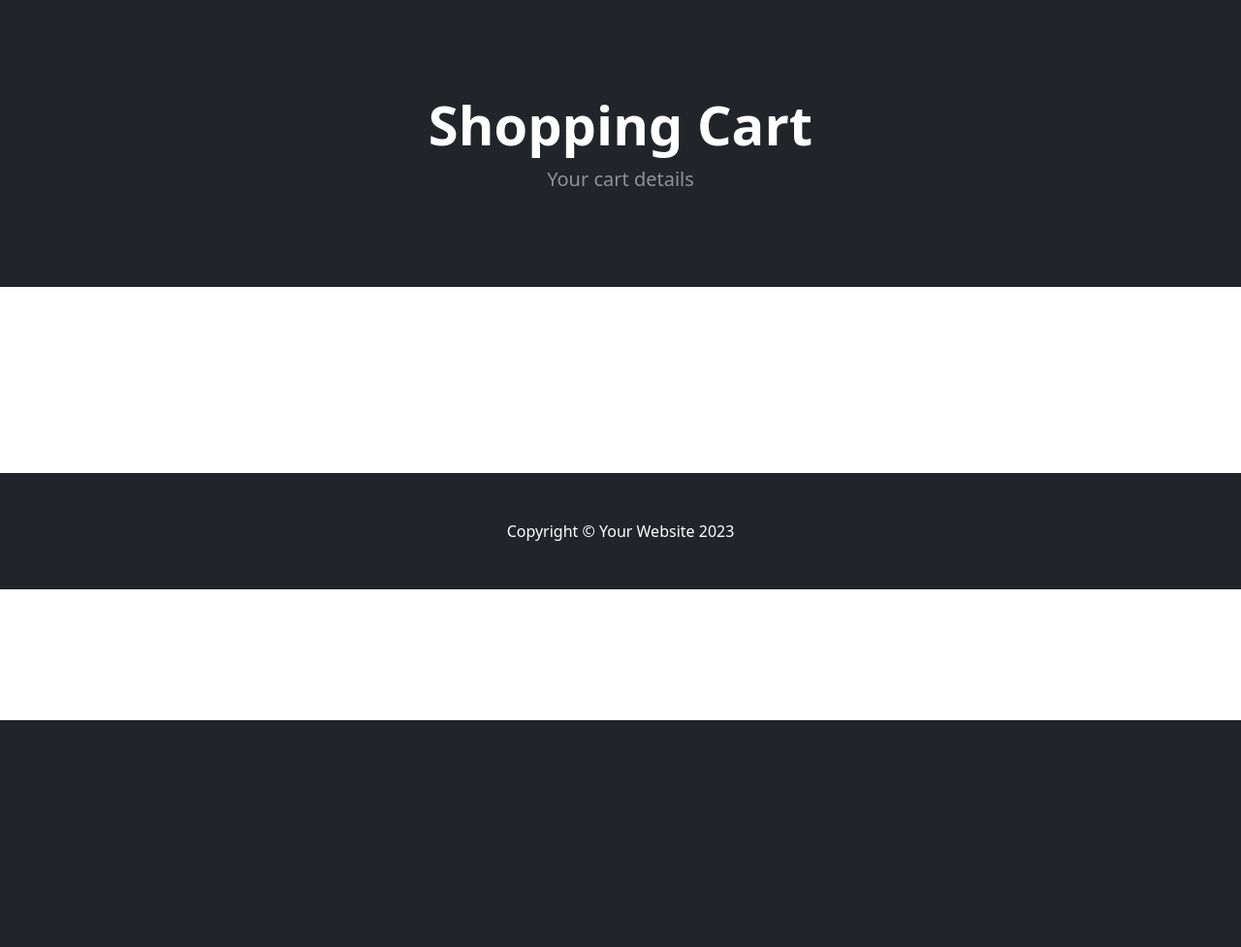
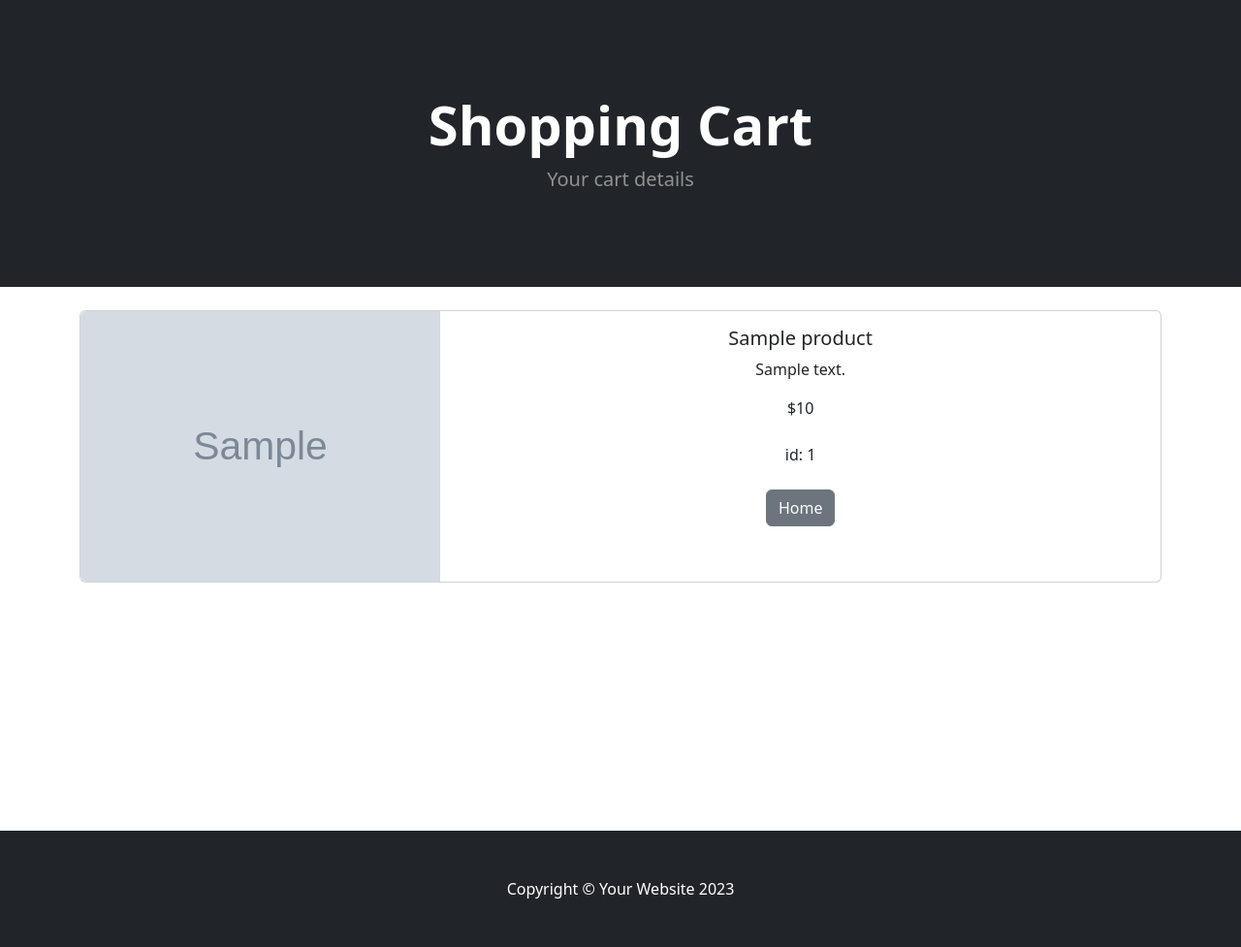
Before and after one commit to iammanishanand/django-ecom, a Django app: template cart/templates/cart_summary.html in a window 1280 px wide. Shown: the part 57-1034 px from the top of the page at 97% size. Before the commit the page ends 800 px from the top, so only its background shows below. Run offline with Django 5.2, Linux system fonts and the light colour scheme; the template is opened without the code that fills it: most values are stand-ins (such as "Sample title", 1, 10 or a date in 2020); grey boxes marked "Sample" are stand-in pictures; some libraries are stand-ins or nearby versions.

Commit message:
Update Shopping Cart Summary Page

```diff
--- a/cart/cart.py
+++ b/cart/cart.py
@@ -1,4 +1,4 @@
-
+from store.models import Product
 class Cart():
     def __init__(self, request):
         self.session = request.session
@@ -23,3 +23,13 @@ class Cart():
 
     def __len__(self):
         return len(self.cart)
+
+
+    def get__prods(self):
+        #get ids from cart
+        products_ids = self.cart.keys()
+        # use ids to lookup products in database model
+        products =Product.objects.filter(id__in=products_ids)
+
+        #return those looked up products
+        return products
--- a/cart/templates/cart_summary.html
+++ b/cart/templates/cart_summary.html
@@ -10,6 +10,53 @@
                 </div>
             </div>
         </header>
+        <br/>
+        <div class="container">
+            {% if cart_products %}
+            {% for product in cart_products%}
+            <div class="card mb-3">
+                <div class="row g-0">
+                  <div class="col-md-4">
+                    <img src="{{ product.image.url }}" class="img-fluid rounded-start" alt="...">
+                  </div>
+                  <div class="col-md-8">
+                    <div class="card-body">
+                        <center>
+                      <h5 class="card-title">{{product.name}}</h5>
+                      <p class="card-text">{{product.description}}</p>
+
+                      {% if product.is_sale %}
+                      <div class="d-flex justify-content-center small text-warning mb-2">
+                          <div class="bi-star-fill"></div> Sale <div class="bi-star-fill"></div>
+                      </div>
+                      <!-- Product price-->
+                      <strike>
+                          ${{ product.price }}
+                      </strike>&nbsp;
+                      ${{ product.price }}
+                  {% else %}
+                      ${{ product.price }}
+                      <br></br>id: {{ product.id }}
+                  {% endif %} <br>&nbsp;</br>
+
+
+                      <a href="{% url 'home' %}" class='btn btn-secondary'>Home</a>
+                        </center>
+
+                    </div>
+                  </div>
+                </div>
+              </div>
+            <br></br>
+            {% endfor %}
+            {% else %}
+            There is nothing in your cart
+
+            {% endif %}
+
+        </div>
+
+
 
         <br></br><br></br><br></br><br></br>
 
--- a/cart/views.py
+++ b/cart/views.py
@@ -3,7 +3,10 @@ from .cart import Cart
 from store.models import Product
 from django.http import JsonResponse
 def cart_summary(request):
-    return render(request, "cart_summary.html", {})
+    # Get the cart
+    cart = Cart(request)
+    cart_products = cart.get__prods()
+    return render(request, "cart_summary.html", {"cart_products": cart_products })
 
 def cart_add(request):
     # get the cart
```
Also changed, not shown: db.sqlite3.
